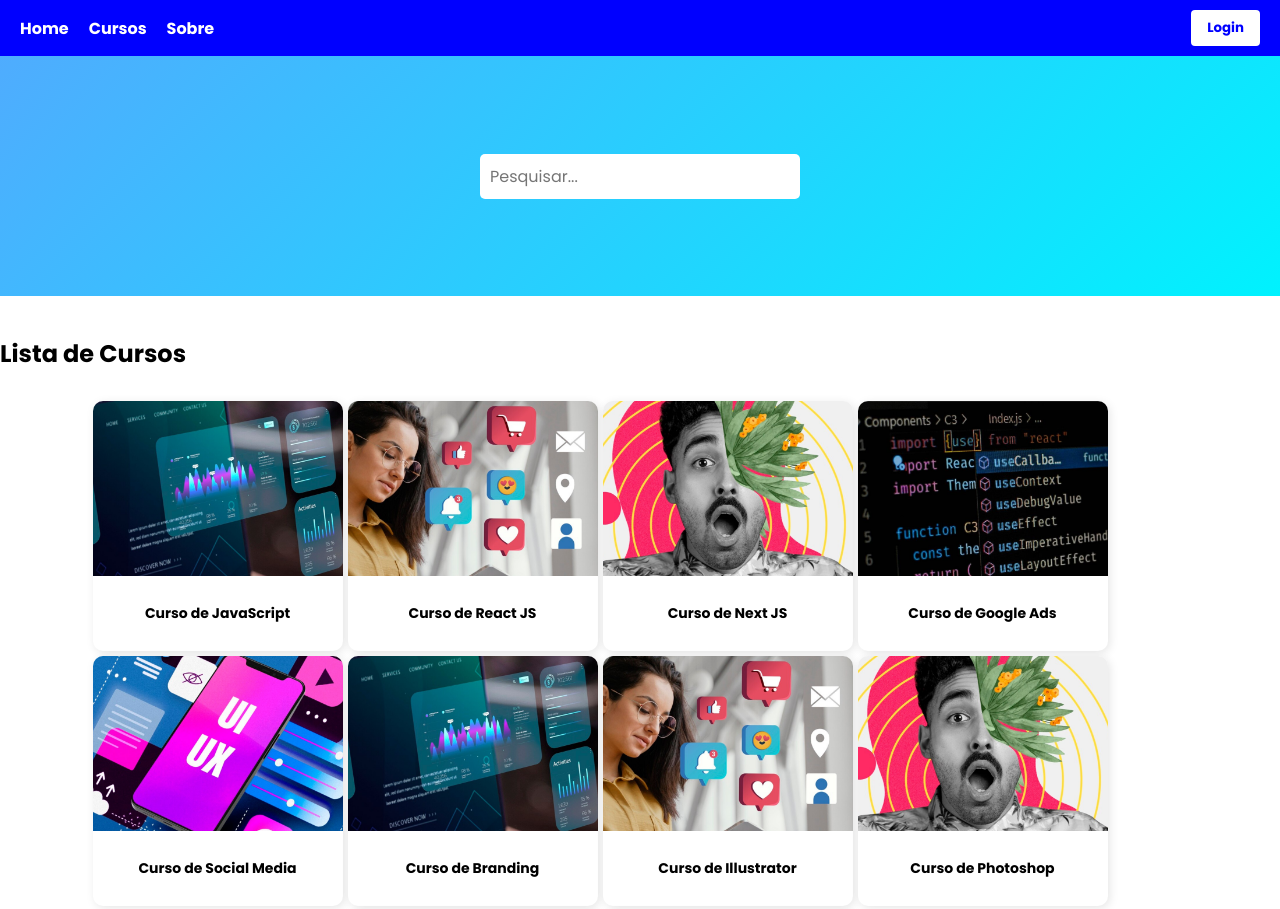
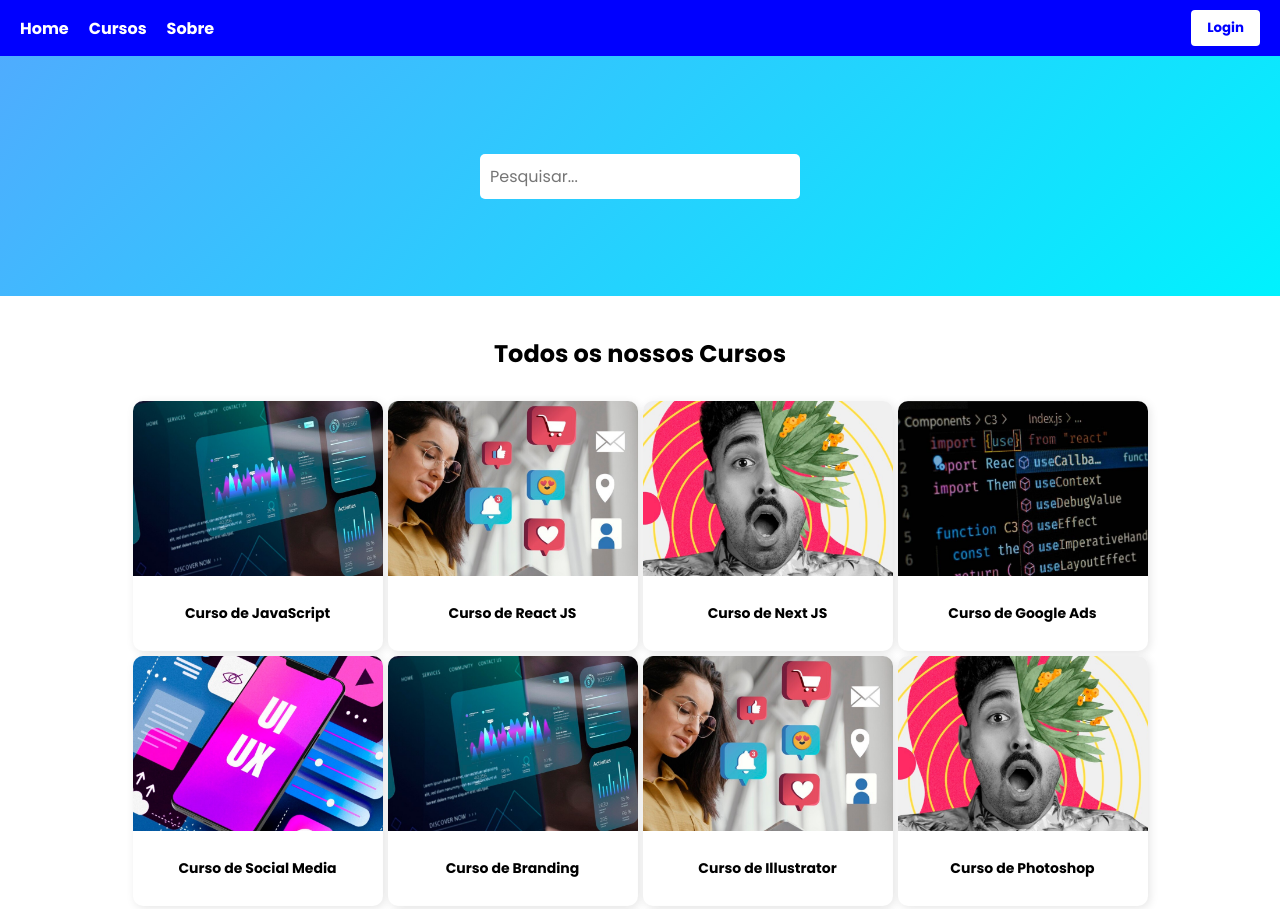
Before and after one commit to paulaboutala/projeto-react-curso-online, a React (Create React App) app in the folder my-app/: page /cursos in a window 1280 px wide. Shown: the top 909 px of the page. Built offline with nearby package versions, Linux system fonts and the light colour scheme.

Commit message:
Ajuste em página
CSS da página Cursos ajustado

```diff
--- a/my-app/src/components/Metodologia/index.js
+++ b/my-app/src/components/Metodologia/index.js
@@ -5,9 +5,9 @@ function Metodologia() {
     const [passoAtivo, setPassoAtivo] = useState(1);
 
     const textos = {
-        1: "Descrição do Passo 1",
-        2: "Descrição do Passo 2",
-        3: "Descrição do Passo 3"
+        1: "Acesse as aulas quando quiser e quantas vezes precisar. Flexibilidade total para encaixar os estudos na sua rotina.",
+        2: "Exercícios interativos e projetos práticos para fixar o conteúdo e aplicar o que aprendeu desde o início.",
+        3: "Conte com tutores e uma comunidade ativa para tirar dúvidas, trocar experiências e seguir avançando"
     };
 
     return (
--- a/my-app/src/pages/Cursos/Cursos.module.css
+++ b/my-app/src/pages/Cursos/Cursos.module.css
@@ -1,8 +1,11 @@
 .container {
     display: flex;
     flex-direction: column;
-}
+    align-items: center;
+  }
 
-.listacursos {
+  .listacursos {
     max-width: 1200px;
-}
+    width: 100%;
+    margin: 0 auto;
+  }
--- a/my-app/src/pages/Cursos/index.js
+++ b/my-app/src/pages/Cursos/index.js
@@ -6,13 +6,15 @@ import Cardlist from '../../components/Cardlist';
 
 function Cursos() {
   return (
-    <div className={styles.container}>
+    <div>
       <Menu />
       <Busca />
-      <h1>Lista de Cursos</h1>
-      <section className={styles.listacursos}>
-        <Cardlist/>
-      </section>
+      <div className={styles.container}>
+        <h1>Todos os nossos Cursos</h1>
+        <section className={styles.listacursos}>
+          <Cardlist/>
+        </section>
+      </div>
     </div>
   );
 }
```
